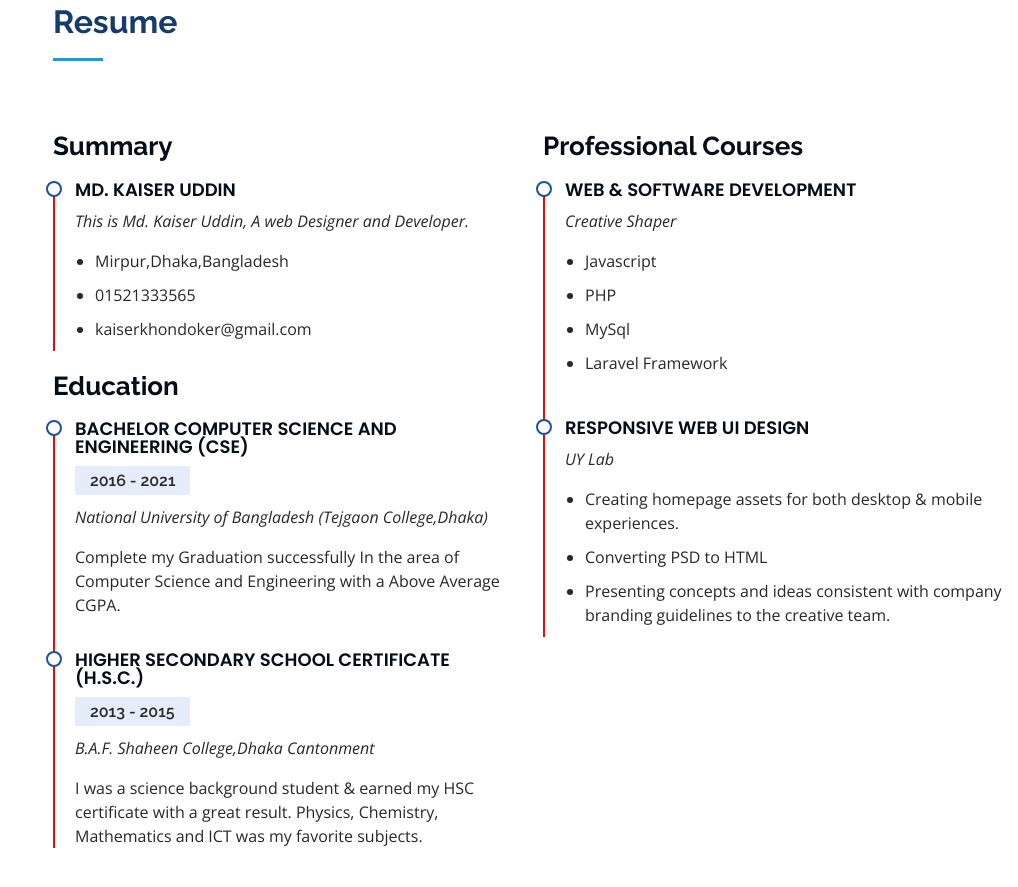
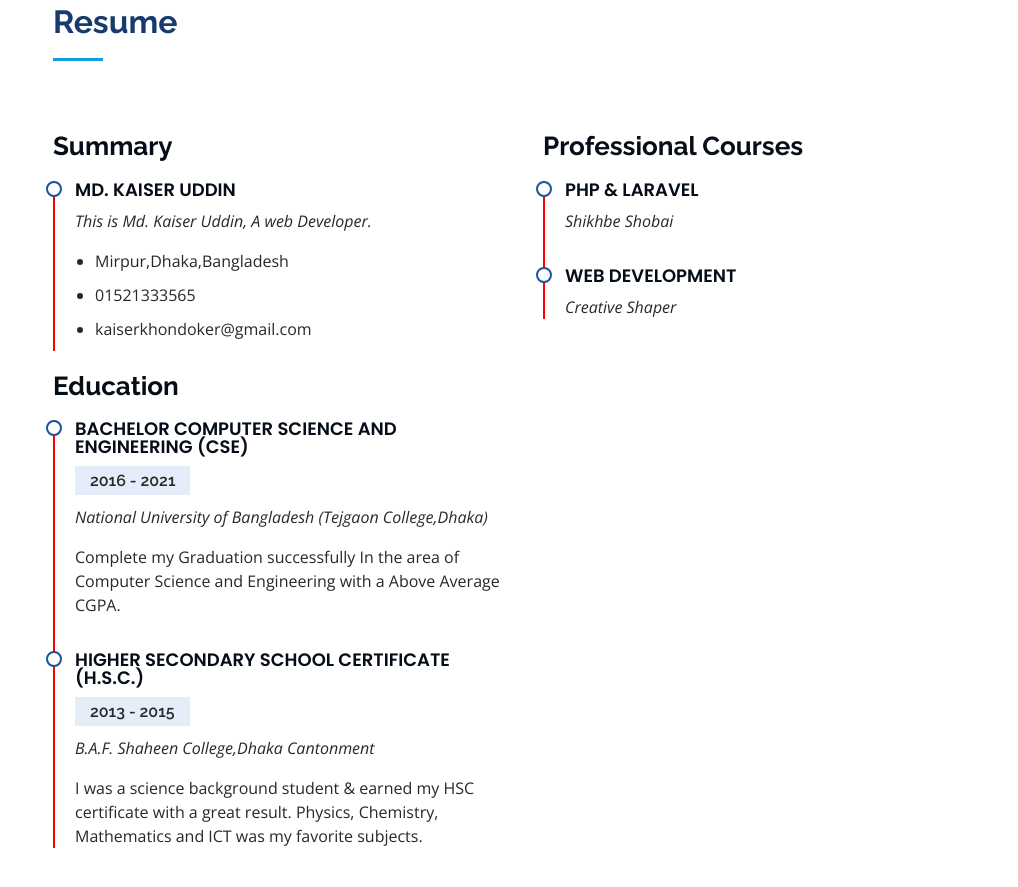
Before and after one commit to KaiserUddin/kaiseruddin.github.io, a plain HTML site: page index.html in a window 1280 px wide. Shown: the part 1723-2610 px from the top of the page, without its empty margins (262-1280 px from the left). Drawn offline with nearby package versions, Linux system fonts and the light colour scheme.

Commit message:
some update

```diff
--- a/index.html
+++ b/index.html
@@ -68,7 +68,7 @@
   <section id="hero" class="d-flex flex-column justify-content-center align-items-center">
     <div class="hero-container" data-aos="fade-in">
       <h1>Md. Kaiser Uddin</h1>
-      <p>I'm a <span class="typed" data-typed-items="Backend Developer, Fronend Designer, Freelancer"></span></p>
+      <p>I'm a <span class="typed" data-typed-items="Backend Developer, Fronend Designer"></span></p>
     </div>
   </section>
   <!-- End Hero -->
@@ -173,7 +173,6 @@
 
         <div class="section-title">
           <h2>Resume</h2>
-          <!-- <p>Magnam dolores commodi suscipit. Necessitatibus eius consequatur ex aliquid fuga eum quidem. Sit sint consectetur velit. Quisquam quos quisquam cupiditate. Et nemo qui impedit suscipit alias ea. Quia fugiat sit in iste officiis commodi quidem hic quas.</p> -->
         </div>
 
         <div class="row">
@@ -181,7 +180,7 @@
             <h3 class="resume-title">Summary</h3>
             <div class="resume-item pb-0">
               <h4>Md. Kaiser Uddin</h4>
-              <p><em>This is Md. Kaiser Uddin, A web Designer and Developer.</em></p>
+              <p><em>This is Md. Kaiser Uddin, A web Developer.</em></p>
               <ul>
                 <li>Mirpur,Dhaka,Bangladesh</li>
                 <li>01521333565</li>
@@ -206,19 +205,26 @@
           <div class="col-lg-6" data-aos="fade-up" data-aos-delay="100">
             <h3 class="resume-title">Professional Courses</h3>
             <div class="resume-item">
-              <h4>Web & Software Development</h4>
-              <!-- <h5>2020 - present</h5> -->
+              <h4>PHP & Laravel</h4>
+              <p><em>Shikhbe Shobai</em></p>
+              <!-- <ul>
+                <li>PHP</li>
+                <li>MySql</li>
+                <li>Laravel Framework</li>
+              </ul> -->
+            </div>
+            <div class="resume-item">
+              <h4>Web Development</h4>
               <p><em>Creative Shaper</em></p>
-              <ul>
+              <!-- <ul>
                 <li>Javascript</li>
                 <li>PHP</li>
                 <li>MySql</li>
                 <li>Laravel Framework</li>
-              </ul>
+              </ul> -->
             </div>
-            <div class="resume-item">
+            <!-- <div class="resume-item">
               <h4>Responsive Web UI Design</h4>
-              <!-- <h5>2019 - Present</h5> -->
               <p><em>UY Lab </em></p>
               <ul>
                 <li>Creating homepage assets for both desktop & mobile experiences.</li>
@@ -226,12 +232,13 @@
                 <li>Presenting concepts and ideas consistent with company branding
                   guidelines to the creative team. </li>
               </ul>
-            </div>
+            </div> -->
           </div>
         </div>
 
       </div>
-    </section><!-- End Resume Section -->
+    </section>
+    <!-- End Resume Section -->
 
     <!-- ======= Portfolio Section ======= -->
     <section id="portfolio" class="portfolio section-bg">
@@ -290,7 +297,7 @@
               <img src="assets/img/portfolio/ecommerce.jpg" class="img-fluid" alt="">
               <div class="portfolio-links">
                 <a href="assets/img/portfolio/ecommerce.jpg" data-gall="portfolioGallery" class="venobox" title="E-Commerce"><i class="bx bx-plus"></i></a>
-                <a href="#" title="More Details"><i class="bx bx-link"></i></a>
+                <a href="https://github.com/KaiserUddin/ecommerce_Laravel" title="More Details"><i class="bx bx-link"></i></a>
               </div>
             </div>
           </div>
```
